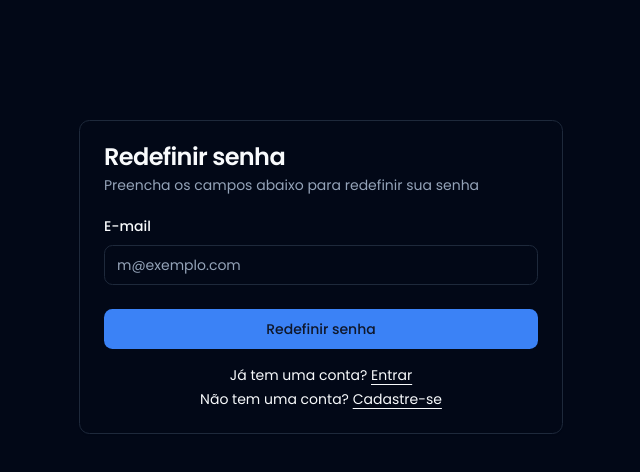
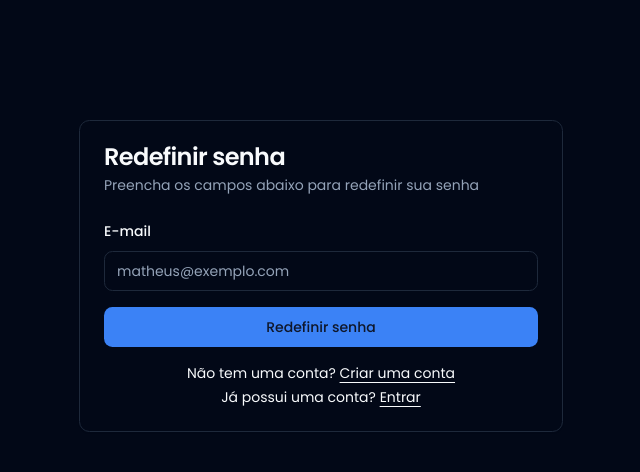
Before and after one commit to MatheusAltrao/finance-front, a Next.js app: page /auth/reset-password in a window 1280 px wide. Shown: the top 472 px of the page, without its empty margins (319-959 px from the left). Built offline with nearby package versions, Linux system fonts and the light colour scheme.

Commit message:
🔄 feat(auth/reset-password): Substitui o formulário de redefinição de senha para usar o novo esquema `FormResetPasswordSchema` e remove o campo de senha

```diff
--- a/src/app/auth/reset-password/components/form-reset-password.tsx
+++ b/src/app/auth/reset-password/components/form-reset-password.tsx
@@ -11,23 +11,22 @@ import {
 } from "@/components/ui/form";
 import { Input } from "@/components/ui/input";
 import {
-  FormSignInSchema,
-  FormSignInSchemaProps,
-} from "@/schemas/auth/sign-in.schema";
+  FormResetPasswordSchema,
+  FormResetPasswordSchemaProps,
+} from "@/schemas/auth/reset-password.schema";
 import { zodResolver } from "@hookform/resolvers/zod";
 import Link from "next/link";
 import { useForm } from "react-hook-form";
 
 export default function FormResetPassword() {
-  const form = useForm<FormSignInSchemaProps>({
-    resolver: zodResolver(FormSignInSchema),
+  const form = useForm<FormResetPasswordSchemaProps>({
+    resolver: zodResolver(FormResetPasswordSchema),
     defaultValues: {
       email: "",
-      password: "",
     },
   });
 
-  function onSubmit(values: FormSignInSchemaProps) {
+  function onSubmit(values: FormResetPasswordSchemaProps) {
     console.log(values);
   }
 
@@ -48,26 +47,9 @@ export default function FormResetPassword() {
               </FormItem>
             )}
           />
-          <FormField
-            control={form.control}
-            name="password"
-            render={({ field }) => (
-              <FormItem>
-                <FormLabel>Senha</FormLabel>
-                <FormControl>
-                  <Input
-                    type="password"
-                    placeholder="••••••••••••"
-                    {...field}
-                  />
-                </FormControl>
-                <FormMessage />
-              </FormItem>
-            )}
-          />
         </div>
         <Button className="w-full" type="submit">
-          Entrar
+          Redefinir senha
         </Button>
       </form>
       <div className="flex items-center flex-col gap-1 mt-4">
@@ -79,11 +61,9 @@ export default function FormResetPassword() {
         </div>
 
         <div className=" text-center text-sm">
-          <Link
-            href="/auth/reset-password"
-            className="underline underline-offset-4"
-          >
-            Esqueceu a senha ?
+          Já possui uma conta?{" "}
+          <Link href="/auth/sign-in" className="underline underline-offset-4">
+            Entrar
           </Link>
         </div>
       </div>
--- a/src/app/auth/reset-password/page.tsx
+++ b/src/app/auth/reset-password/page.tsx
@@ -1,4 +1,3 @@
-import { Button } from "@/components/ui/button";
 import {
   Card,
   CardContent,
@@ -6,9 +5,7 @@ import {
   CardHeader,
   CardTitle,
 } from "@/components/ui/card";
-import { Input } from "@/components/ui/input";
-import { Label } from "@/components/ui/label";
-import Link from "next/link";
+import FormResetPassword from "./components/form-reset-password";
 
 export default function ResetPassword() {
   return (
@@ -20,46 +17,7 @@ export default function ResetPassword() {
         </CardDescription>
       </CardHeader>
       <CardContent>
-        <form>
-          <div className="flex flex-col gap-6">
-            <div className="grid gap-3">
-              <Label htmlFor="email">E-mail</Label>
-              <Input
-                id="email"
-                type="email"
-                placeholder="m@exemplo.com"
-                required
-              />
-            </div>
-
-            <div className="flex flex-col gap-3">
-              <Button type="submit" className="w-full">
-                Redefinir senha
-              </Button>
-            </div>
-          </div>
-          <div className="flex items-center flex-col gap-1 mt-4">
-            <div className=" text-center text-sm">
-              Já tem uma conta?{" "}
-              <Link
-                href="/auth/sign-in"
-                className="underline underline-offset-4"
-              >
-                Entrar
-              </Link>
-            </div>
-
-            <div className=" text-center text-sm">
-              Não tem uma conta?{" "}
-              <Link
-                href="/auth/register"
-                className="underline underline-offset-4"
-              >
-                Cadastre-se
-              </Link>
-            </div>
-          </div>
-        </form>
+        <FormResetPassword />
       </CardContent>
     </Card>
   );
--- /dev/null
+++ b/src/schemas/auth/reset-password.schema.ts
@@ -0,0 +1,9 @@
+import { z } from "zod";
+
+export const FormResetPasswordSchema = z.object({
+  email: z.string().trim().email({ message: "E-mail inválido" }),
+});
+
+export type FormResetPasswordSchemaProps = z.infer<
+  typeof FormResetPasswordSchema
+>;
```
